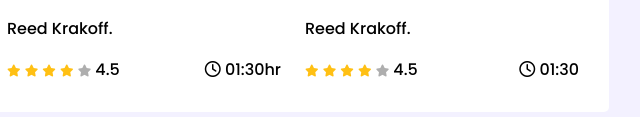
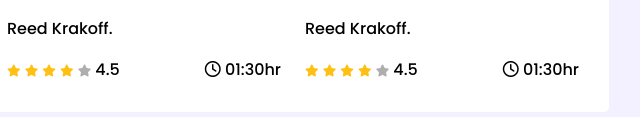
Before and after one commit to RifatTurag/leader-board-css3, a plain HTML site: page index.html in a window 1280 px wide. Shown: the part 1024-1141 px from the top of the page, 496-1136 px from the left. Drawn offline with Linux system fonts and the light colour scheme.

Commit message:
hr added

```diff
--- a/index.html
+++ b/index.html
@@ -165,7 +165,7 @@
                             </div>
                             <div class="course-duration">
                                 <i class="far fa-clock"></i>
-                                01:30
+                                01:30hr
                             </div>
                         </div>
                     </div>
```
